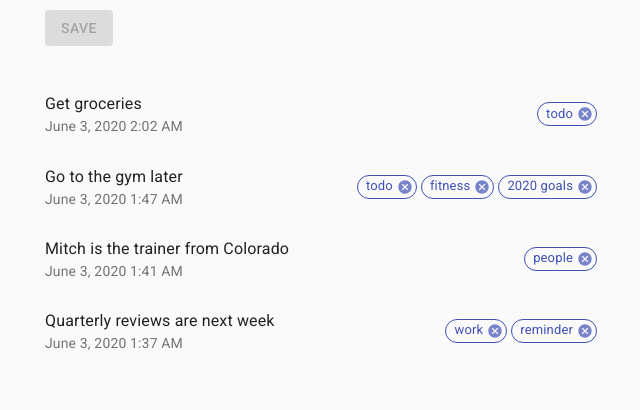
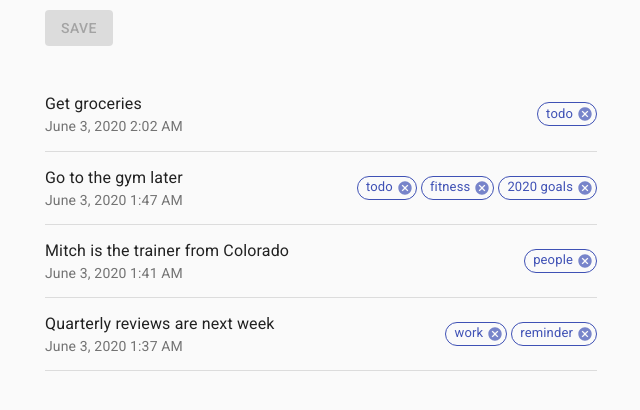
Before and after one commit to ncarchedi/simple-note, a React (Create React App) app: page / in a window 1280 px wide. Shown: the part 144-554 px from the top of the page, without its empty margins (319-959 px from the left). Built offline with nearby package versions, Linux system fonts and the light colour scheme.

Commit message:
make it possible to remove tags

```diff
--- a/package.json
+++ b/package.json
@@ -15,7 +15,8 @@
     "moment": "^2.26.0",
     "react": "latest",
     "react-dom": "latest",
-    "react-scripts": "latest"
+    "react-scripts": "latest",
+    "uuid": "^8.1.0"
   },
   "browserslist": {
     "production": [
--- a/src/App.js
+++ b/src/App.js
@@ -9,6 +9,7 @@ import ListItem from "@material-ui/core/ListItem";
 import ListItemText from "@material-ui/core/ListItemText";
 import Chip from "@material-ui/core/Chip";
 import moment from "moment";
+import { v4 as uuidv4 } from "uuid";
 
 const useStyles = makeStyles((theme) => ({
   container: {
@@ -33,21 +34,25 @@ export default function App() {
 
   const dummyData = [
     {
+      id: uuidv4(),
       timestamp: moment().add(25, "minutes"),
       text: "Get groceries",
       tags: ["todo"],
     },
     {
+      id: uuidv4(),
       timestamp: moment().add(10, "minutes"),
       text: "Go to the gym later",
       tags: ["todo", "fitness", "2020 goals"],
     },
     {
+      id: uuidv4(),
       timestamp: moment().add(4, "minutes"),
       text: "Mitch is the trainer from Colorado",
       tags: ["people"],
     },
     {
+      id: uuidv4(),
       timestamp: moment(),
       text: "Quarterly reviews are next week",
       tags: ["work", "reminder"],
@@ -57,14 +62,22 @@ export default function App() {
   // const [notes, setNotes] = useState([]);
   const [input, setInput] = useState("");
 
-  const addNote = (newNote) => {
-    setNotes([{ timestamp: moment(), text: newNote }, ...notes]);
+  const addNote = (text, tags) => {
+    setNotes([{ id: uuidv4(), timestamp: moment(), text, tags }, ...notes]);
+  };
+
+  const handleRemoveTag = (id, tag) => {
+    const otherNotes = notes.filter((n) => n.id !== id);
+    const selectedNote = notes.filter((n) => n.id === id)[0];
+    const newTags = selectedNote.tags.filter((t) => t !== tag);
+    setNotes([...otherNotes, { ...selectedNote, tags: newTags }]);
   };
 
   const handleSaveNote = (e) => {
     e.preventDefault();
     setInput("");
-    addNote(input);
+    // TODO: account for tags
+    addNote(input, []);
   };
 
   const handleChangeNote = (e) => {
@@ -99,8 +112,10 @@ export default function App() {
         </Button>
       </form>
       <List>
-        {notes.map((n) => (
-          <ListItem key={n.timestamp.format("x")} disableGutters>
+        {notes
+          .sort((a, b) => b.timestamp - a.timestamp)
+          .map((n) => (
+            <ListItem key={n.id} disableGutters divider>
               <ListItemText
                 primary={n.text}
                 secondary={n.timestamp.format("LLL")}
@@ -113,7 +128,7 @@ export default function App() {
                   variant="outlined"
                   color="primary"
                   size="small"
-                onDelete={() => console.log(`deleted ${t} from ${n.text}`)}
+                  onDelete={() => handleRemoveTag(n.id, t)}
                 />
               ))}
             </ListItem>
```
Also changed, not shown: 1 other file (tests, documents, lock files or other folders). Lines whose indentation alone changed are shown as unchanged.
